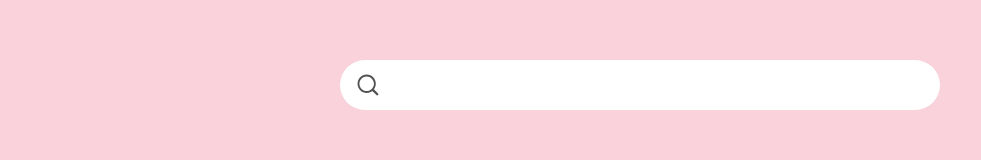
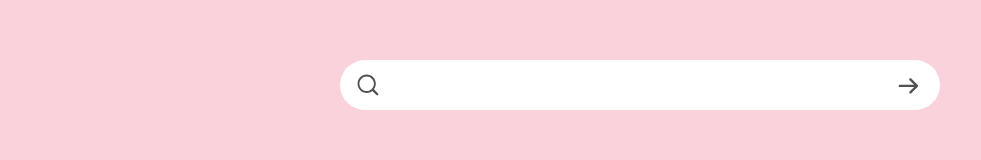
Before and after one commit to YmlkuGier/tide_start_page, a Vue app: page / in a window 1280 px wide. Shown: the part 315-475 px from the top of the page, without its empty margins (0-981 px from the left). Built offline with nearby package versions, Linux system fonts and the light colour scheme.

Commit message:
feat(searchBar): 添加搜索按钮

```diff
--- a/src/components/searchBar.vue
+++ b/src/components/searchBar.vue
@@ -26,6 +26,9 @@ const item = ref([
 const openSearchOptions = () => {
   isSearchOption.value = !isSearchOption.value
 }
+const search = () => {
+
+}
 
 </script>
 
@@ -36,6 +39,9 @@ const openSearchOptions = () => {
         <img src="../assets/search.svg" alt="">
       </div>
       <input id="input">
+      <div id="search" @click="search">
+        <img src="../assets/arrow_right.svg" alt="">
+      </div>
     </div>
     <div class="option_wrap" v-show="isSearchOption">
       <div class="opt" v-for="item in item" :key="item.id">
@@ -85,7 +91,7 @@ const openSearchOptions = () => {
 }
 #input {
   height: 100%;
-  width: 400px;
+  flex: 1;
   padding: 0;
   font-size: 16px;
   font-weight: normal;
@@ -93,6 +99,22 @@ const openSearchOptions = () => {
   border: none;
   outline: none;
   box-shadow: none;
+}
+#search {
+  width: 60px;
+  height: 50px;
+  border-radius: 0 25px 25px 0;
+  display: flex;
+  align-items: center;
+  justify-content: center;
+  img {
+    width: 24px;
+    margin-left: 5px;
+    margin-right: 10px;
+  }
+}
+#search:hover {
+  background-color: var(--color-button-elevated);
 }
 .option_wrap {
   position: absolute;
```
Also changed, not shown: src/assets/arrow_right.svg (added).
